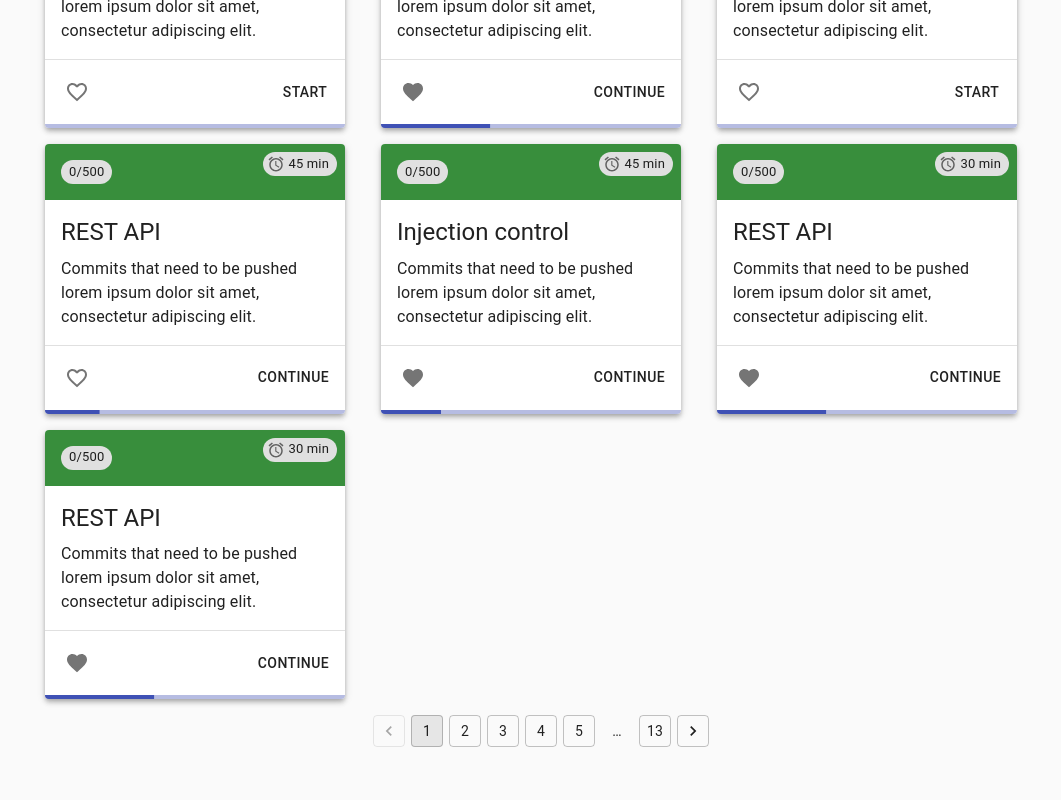
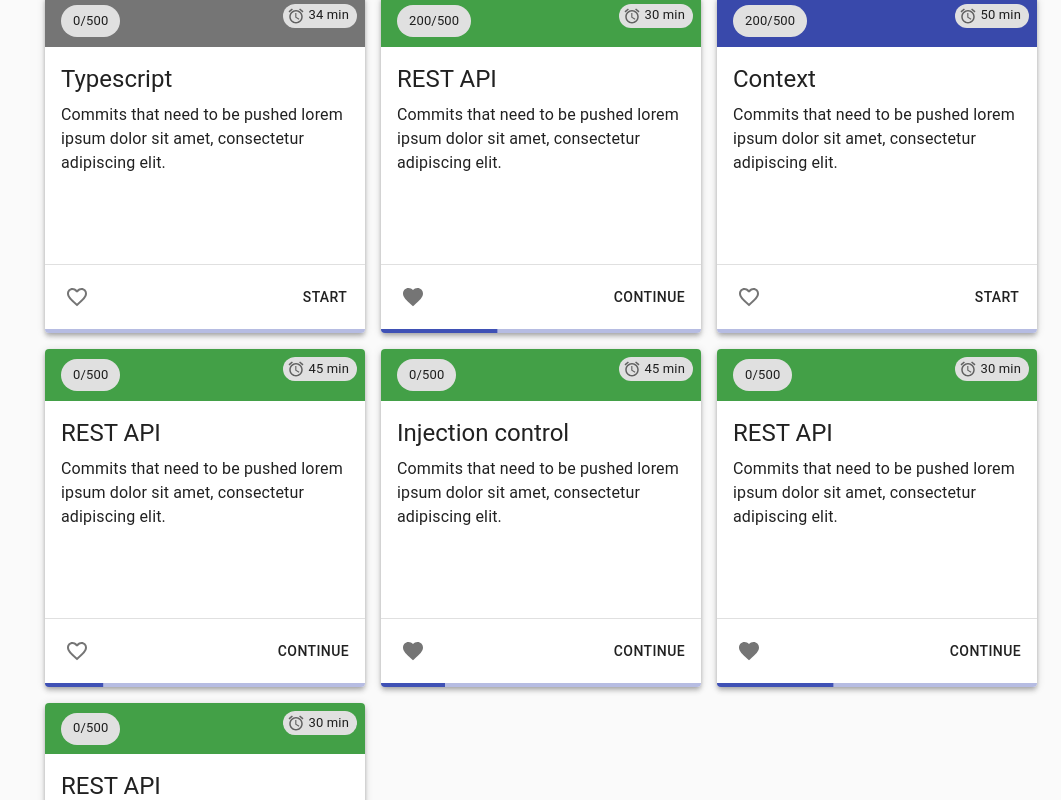
Before and after one commit to t-janicki/react-panel-components, a React (Create React App) app: page /card-layout in a window 1280 px wide. Shown: the part 800-1600 px from the top of the page, without its empty margins (219-1280 px from the left). Before the commit the page ends 1571 px from the top, so only its background shows below. Built offline with nearby package versions, Linux system fonts and the light colour scheme.

Commit message:
card more styles

```diff
--- a/src/app/shared/components/card/course.card.component.tsx
+++ b/src/app/shared/components/card/course.card.component.tsx
@@ -24,7 +24,7 @@ import { Course } from "./course.model";
 const useStyles = makeStyles((theme: Theme) =>
 	createStyles({
 		root: {
-			maxWidth: 300,
+			maxWidth: 450
 		},
 		button: {
 			marginLeft: 'auto',
@@ -63,15 +63,15 @@ const CourseCardComponent: React.FC<Props> = ({course}) => {
 	const cardHeaderBackground = () => {
 		switch (category) {
 			case 'WEB':
-				return red[700];
+				return red[600];
 			case 'REACT':
-				return indigo[700];
+				return indigo[600];
 			case 'SPRING':
-				return green[700];
+				return green[600];
 			case 'JAVA':
-				return amber[700];
+				return amber[600];
 			default:
-				return grey[700];
+				return grey[600];
 		}
 	};
 
@@ -86,12 +86,12 @@ const CourseCardComponent: React.FC<Props> = ({course}) => {
 					avatar={
 						<Chip
 							label={`${earnedPoints}/${totalPoints}`}
-							size="small"
+							size="medium"
 						/>
 					}
 					style={{
 						background: cardHeaderBackground(),
-						maxHeight: '5vw',
+						height: '4vw',
 						color: theme.palette.getContrastText(cardHeaderBackground())
 					}}
 					action={
@@ -102,7 +102,7 @@ const CourseCardComponent: React.FC<Props> = ({course}) => {
 						/>
 					}
 				/>
-				<CardContent>
+				<CardContent style={{height: '17vw'}}>
 					<Typography gutterBottom variant="h5" component="h2">
 						{subTitle}
 					</Typography>
--- a/src/app/shared/components/card/course.card.layout.tsx
+++ b/src/app/shared/components/card/course.card.layout.tsx
@@ -36,7 +36,7 @@ const CourseCardLayout: React.FC = () => {
 				))}
 			</Grid>
 			<Grid container justify="center">
-				<PaginationComponent totalPages={courses.length}/>
+				<PaginationComponent totalPages={2}/>
 			</Grid>
 		</div>
 	);
```
